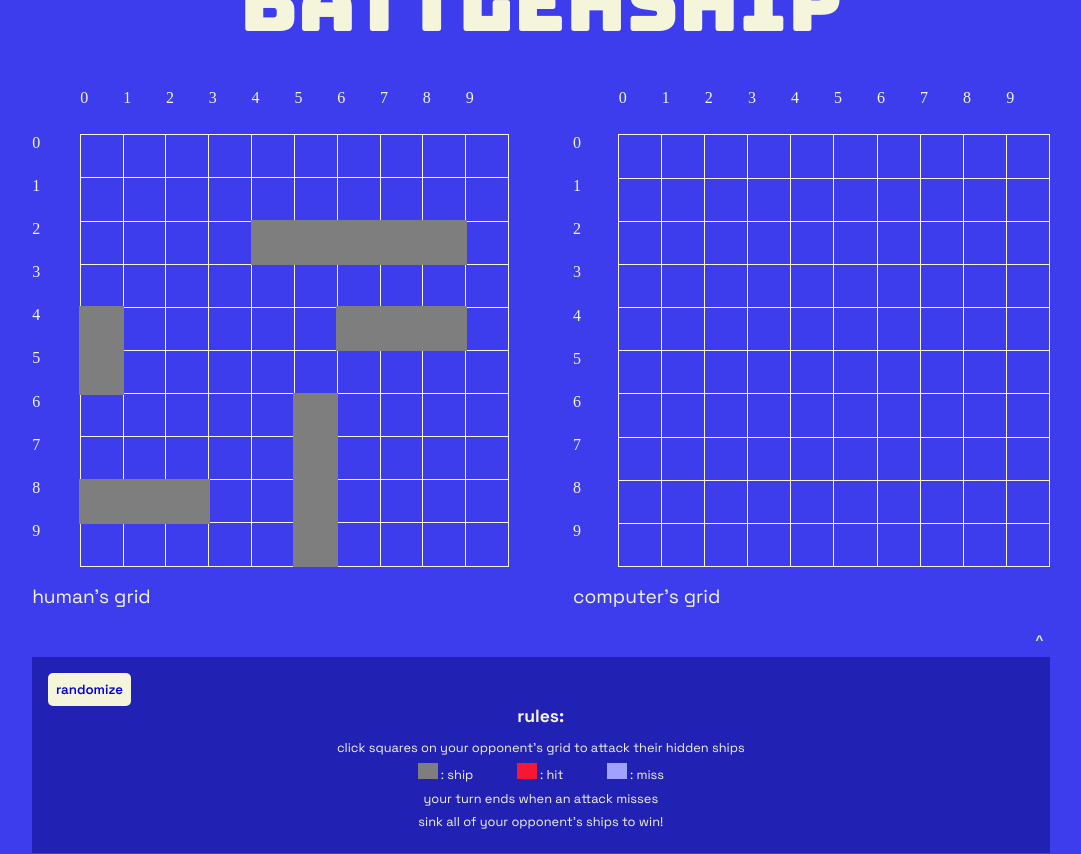
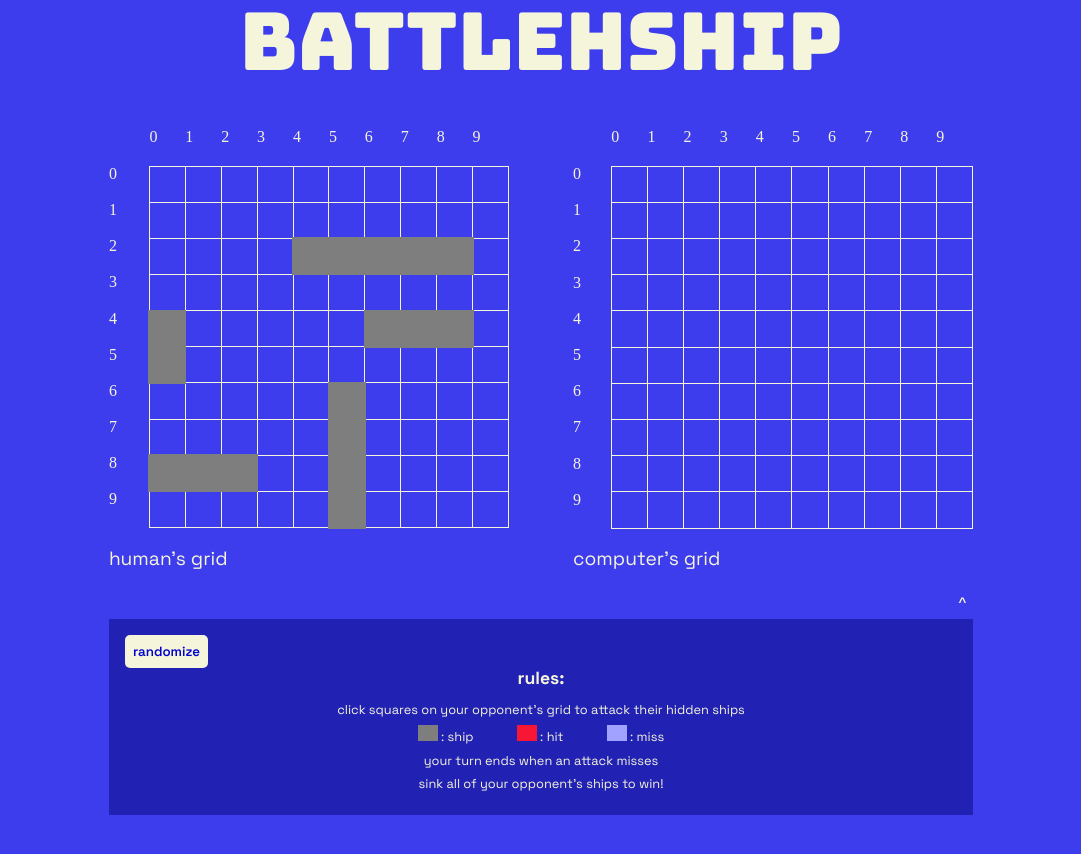
Before and after one commit to maybethee/battleship, a website built with webpack: page src/index.html in a window 1280 px wide. Both pictures are taken after a click on the button "play". Shown: the whole page, without its empty margins (99-1180 px from the left). After the commit the page ends 815 px from the top, so only its background shows below. Built offline with nearby package versions, Linux system fonts and the light colour scheme.

Commit message:
Revert table size styling

```diff
--- a/src/style.css
+++ b/src/style.css
@@ -147,8 +147,8 @@ h1 {
 }
 
 table {
-  width: calc(400px + 6vw);
-  height: calc(400px + 6vw);
+  width: 400px;
+  height: 400px;
 }
 
 p {
```
